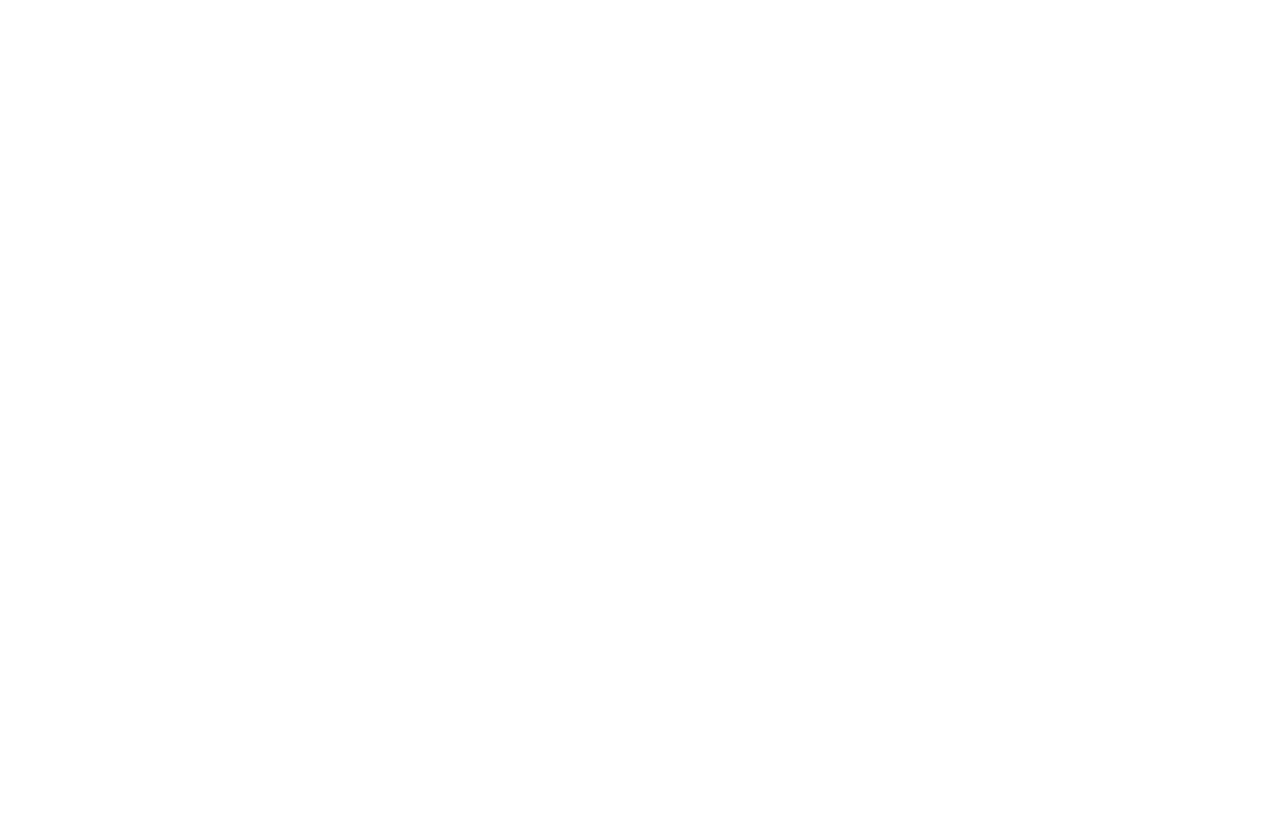
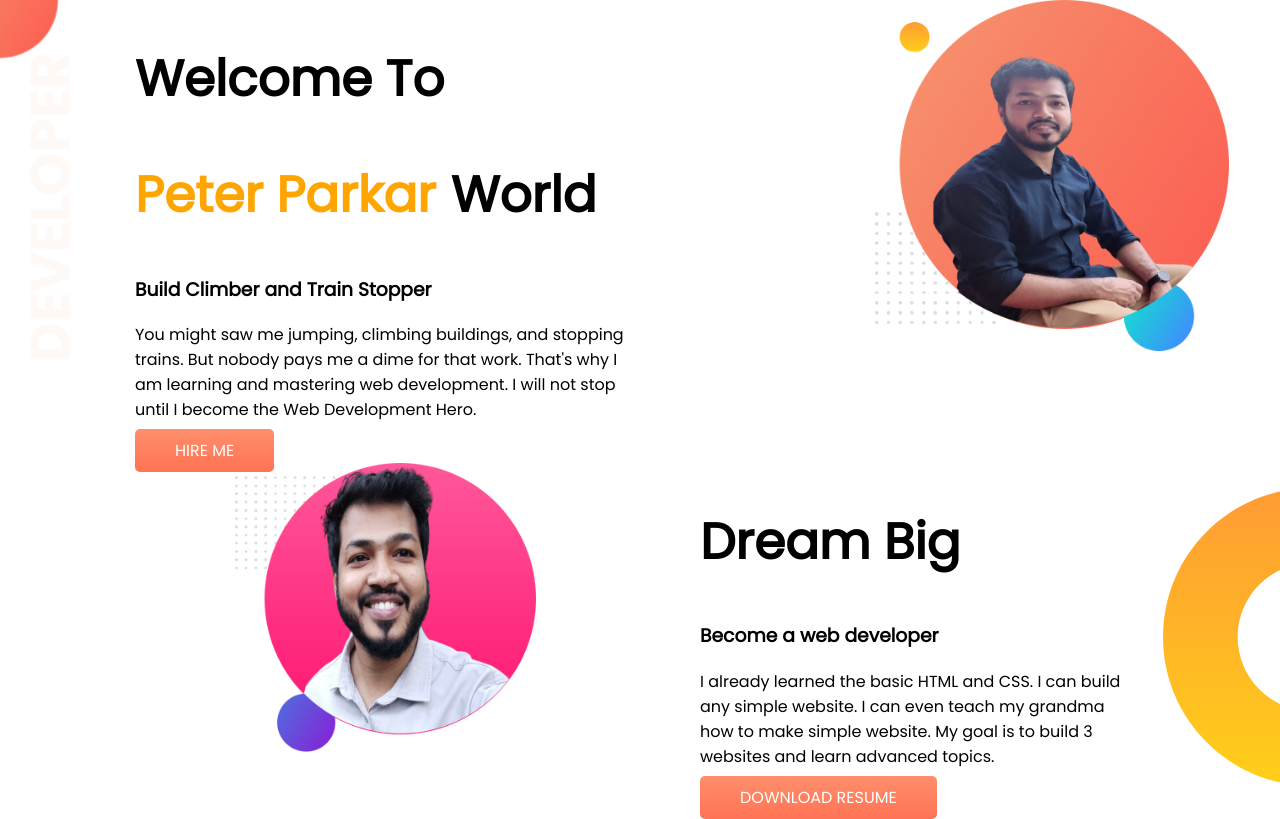
Before and after one commit to ahkhan18/developer-portfolio, a plain HTML site: page index.html in a window 1280 px wide. Drawn offline with Linux system fonts and the light colour scheme.

Commit message:
dream big

```diff
--- a/index.html
+++ b/index.html
@@ -5,9 +5,48 @@
     <meta http-equiv="X-UA-Compatible" content="IE=edge">
     <meta name="viewport" content="width=device-width, initial-scale=1.0">
     <title>All about Ali Hossain</title>
+    <link rel="preconnect" href="https://fonts.googleapis.com">
+    <link rel="preconnect" href="https://fonts.gstatic.com" crossorigin>
+    <link href="https://fonts.googleapis.com/css2?family=Poppins&display=swap" rel="stylesheet">
     <link rel="stylesheet" href="style.css">
 </head>
 <body>
 
+    <section class="top-banner">
+
+        <div class="half-width">
+            <h1>Welcome To </h1>
+            <h1><span class="colorful-header">Peter Parkar</span>World</h1>
+            <h3>Build Climber and Train Stopper</h3>
+            <p>You might saw me jumping, climbing buildings, and stopping trains. But nobody pays me a dime for that work. That's why I am learning and mastering web development. I will not stop until I become the Web Development Hero.
+            </p>
+            <a class="link-button"  href="https://www.linkedin.com/company/programminghero/" target="_blank" >HIRE ME</a>
+        </div>
+
+        <div class="half-width">
+            <img src="images/ahKhan.png" alt="">
+        </div>
+
+    </section>
+
+
+    <section class="dream-area">
+
+        <div class="half-width">
+            <img src="images/ahKhan-2.png" alt="">
+        </div>
+
+        <div class="half-width dream-padding">
+            <h1>Dream Big</h1>
+            <h3>Become a web developer</h3>
+            <p>I already learned the basic HTML and CSS. I can build any simple website. I can even teach my grandma how to make simple website. My goal is to build 3 websites and learn advanced topics.
+            </p>
+            <a class="link-button"  href="https://www.linkedin.com/company/programminghero/" target="_blank" >DOWNLOAD RESUME</a>
+        </div>
+
+    </section>
+
+
+
 </body>
 </html>
--- a/style.css
+++ b/style.css
@@ -0,0 +1,55 @@
+body{
+    font-family: 'Poppins', sans-serif;
+    margin: 0;
+}
+
+.colorful-header{
+    color: #FFA500;
+    margin-right: 15px;
+}
+
+section{
+    display:flex;
+
+}
+
+.top-banner{
+    background-image: url(images/top-banner.png
+    );
+    background-repeat: no-repeat;
+
+}
+
+.half-width{
+    width: 50%;
+    margin-left: 135px;
+}
+
+h1{
+    font-size: 50px;
+}
+
+.half-width img{
+    width: 70%;
+    padding-left: 100px;
+}
+
+
+
+.link-button{
+    text-decoration: none;
+    background-image:linear-gradient(#FF8F6C,#FF7354 );
+    padding: 10px 40px;
+    color: white;
+    border-radius: 5px;
+}
+
+.dream-area{
+    background-image: url(images/dream-bg.png);
+    background-repeat: no-repeat;
+    background-position: right;
+}
+
+.dream-padding{
+    padding-right: 150px;
+}
```
Also changed, not shown: images/ahKhan-2.png (added), images/ahKhan.png (added), images/dream-bg.png (added), images/exp-bg.png (added), images/my-bg.png (added), images/my-bg2.png (added), images/top-banner.png (added).
